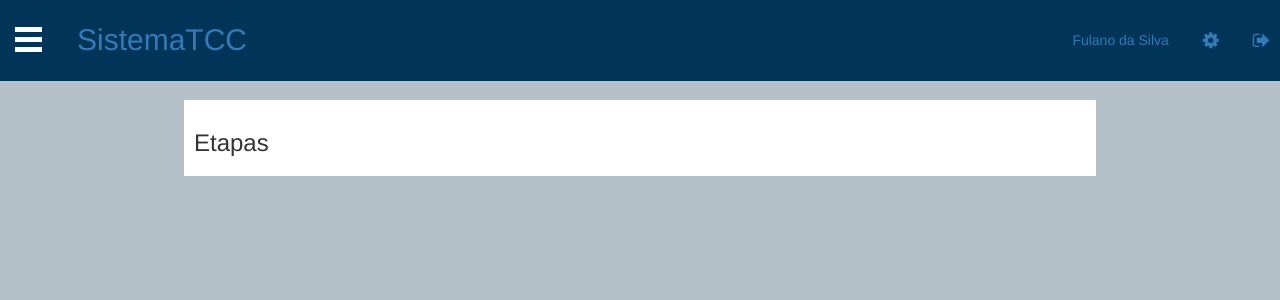
After one commit to julianivn/sistemaTCC, a PHP site: template src/SistemaTCC/View/enviaretapa/listar.twig in a window 1280 px wide. The commit adds this page. Shown: the top 300 px of the page. Run offline with PHP 8.4, Linux system fonts and the light colour scheme; the template is opened without the code that fills it, so the values that code supplies are empty; some libraries are stand-ins or nearby versions.

Commit message:
Enviar Etapa - Listar Etapas

```diff
--- /dev/null
+++ b/src/SistemaTCC/View/enviaretapa/listar.twig
@@ -0,0 +1,28 @@
+{% extends "layout.twig" %}
+{% block styles %}
+  <link rel="stylesheet" href="./app/enviaretapa/enviar.css">
+{% endblock %}
+{% block content %}
+  <div class="row">
+	  <div class="col-sm-12 col-xs-12">
+		  <h3>Etapas</h3>
+	  </div>
+  </div>
+  {% for etapa in etapas %}
+	<div class="row">
+		<div class="col-sm-12 col-xs-12">
+			<div class="panel panel-default">
+				<div class="panel-body">
+					<h5 class="pull-left">{{ etapa.nome }}</h5>
+					<div class="pull-right">
+						<a href="enviaretapa/nota/{{ etapa.id }}/" class="btn btn-primary"><i class="fa fa-info"></i> Nota</a>
+						<a href="enviaretapa/enviar/{{ etapa.id }}/" class="btn btn-warning"><i class="fa fa-send-o"></i> Enviar</a>
+					</div>
+				</div>
+			</div>
+		</div>
+	</div>
+  {% endfor %}
+{% endblock %}
+{% block scripts %}
+{% endblock %}
```
Also changed, not shown: src/SistemaTCC/Application/SistemaTCC.php (+7 -3 lines), src/SistemaTCC/Controller/EnviarEtapaController.php (added, +32 -0 lines), src/SistemaTCC/View/aluno/etapa/enviar.twig (deleted, +0 -20 lines).
